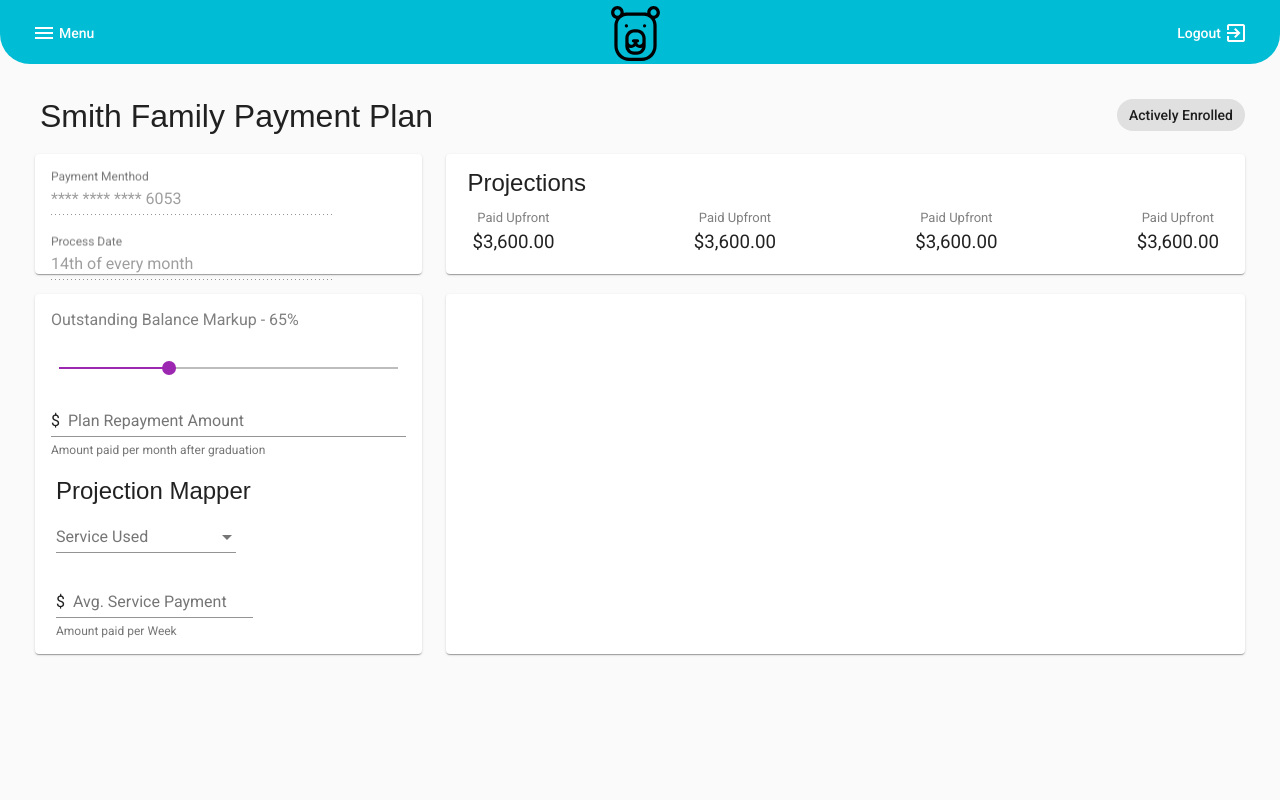
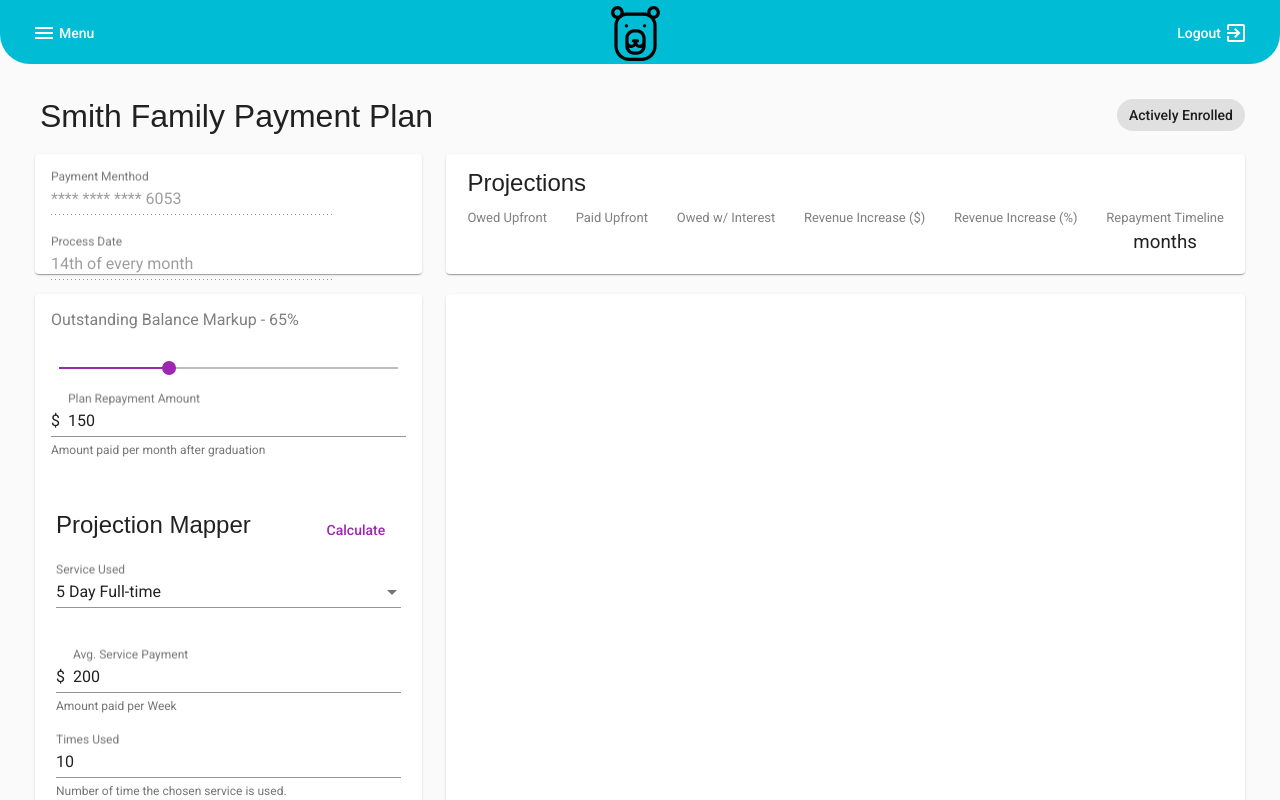
Before and after one commit to patrickstracey/bearcub, an Angular app in the folder frontend/: page /plans in a window 1280 px wide. Built offline with nearby package versions, Linux system fonts and the light colour scheme; a web font is replaced by a local one.

Commit message:
projections working

```diff
--- a/frontend/src/app/app.module.ts
+++ b/frontend/src/app/app.module.ts
@@ -15,6 +15,7 @@ import { GeneratorComponent } from './payment-plan/generator/generator.component
 import { LoginComponent } from './auth/login/login.component';
 import { ToolbarComponent } from './navigation/toolbar/toolbar.component';
 import { SidenavListComponent } from './navigation/sidenav-list/sidenav-list.component';
+import { FormsModule } from '@angular/forms';
 
 @NgModule({
   declarations: [
@@ -34,7 +35,8 @@ import { SidenavListComponent } from './navigation/sidenav-list/sidenav-list.com
     BrowserModule,
     AppRoutingModule,
     BrowserAnimationsModule,
-    MaterialModule
+    MaterialModule,
+    FormsModule
   ],
   providers: [],
   bootstrap: [AppComponent]
--- a/frontend/src/app/payment-plan/generator/generator.component.html
+++ b/frontend/src/app/payment-plan/generator/generator.component.html
@@ -21,23 +21,31 @@
     </mat-card>
 
     <mat-card id="plan-projections">
-        <h2 style="margin-bottom: 15px;">Projections</h2>
+        <h2 style="margin-bottom: 15px;" class="header">Projections</h2>
         <div class="holder">
             <div class=item>
-                <p class="subtext">Paid Upfront</p>
-                <h3>$3,600.00</h3>
+                <p class="subtext">Owed Upfront</p>
+                <h3>{{projection.owedUpfront | currency:'USD'}}</h3>
             </div>
             <div class=item>
                 <p class="subtext">Paid Upfront</p>
-                <h3>$3,600.00</h3>
+                <h3>{{projection.paidUpfront | currency:'USD'}}</h3>
             </div>
             <div class=item>
-                <p class="subtext">Paid Upfront</p>
-                <h3>$3,600.00</h3>
+                <p class="subtext">Owed w/ Interest</p>
+                <h3>{{projection.owedWithInterest | currency:'USD'}}</h3>
             </div>
             <div class=item>
-                <p class="subtext">Paid Upfront</p>
-                <h3>$3,600.00</h3>
+                <p class="subtext">Revenue Increase ($)</p>
+                <h3>{{projection.revenueIncrease | currency:'USD'}}</h3>
+            </div>
+            <div class=item>
+                <p class="subtext">Revenue Increase (%)</p>
+                <h3>{{projection.renvenueIncreasePercentage | percent: '1.1-1'}}</h3>
+            </div>
+            <div class=item>
+                <p class="subtext">Repayment Timeline</p>
+                <h3>{{projection.repaymentTimeline | number:'1.0-0'}} months</h3>
             </div>
         </div>
 
@@ -45,43 +53,46 @@
 
     <mat-card id="inputs-panel">
         <div class="plan-inputs">
-            <span class="subtext">Outstanding Balance Markup - 65%</span>
+            <span class="subtext">Outstanding Balance Markup - {{ markupPercentage }}%</span>
             <mat-slider
                 max=200
                 min=0
                 step=1
                 thumbLabel=true
                 tickInterval=10
-                value=65
-                style="margin-top: 15px;">
+                [(ngModel)]= "markupPercentage"
+                style="margin-top: 15px;"
+                (change)="yell()">
             </mat-slider>
             <mat-form-field>
                 <mat-label>Plan Repayment Amount</mat-label>
                 <span matPrefix>$ &nbsp;</span>
-                <input matInput placeholder="Ex: 100.00" type="number">
+                <input matInput placeholder="Ex: 100.00" type="number" [(ngModel)]="repaymentAmount">
                 <mat-hint>Amount paid per month after graduation</mat-hint>
             </mat-form-field>
         </div>
 
         <div class="mapper">
-            <h2>Projection Mapper</h2>
-            <form class="projection-form">
+            <h2 class="header">Projection Mapper<button mat-button color="accent" (click)="calculateProjections()">Calculate</button></h2>
+            <div class="projection-form">
                 <mat-form-field>
                     <mat-label>Service Used</mat-label>
-                    <mat-select [(value)]="selected">
-                        <mat-option value="5DF">5 Day Full-time</mat-option>
-                        <mat-option value="4DF">4 Day Full-time</mat-option>
-                        <mat-option value="3DF">3 Day Full-time</mat-option>
-                        <mat-option value="2DF">2 Day Full-time</mat-option>
+                    <mat-select [(ngModel)]="selectedService">
+                        <mat-option *ngFor="let service of services" [value]="service">{{service.name}}</mat-option>
                     </mat-select>
                 </mat-form-field>
                 <mat-form-field>
                     <mat-label>Avg. Service Payment</mat-label>
                     <span matPrefix>$ &nbsp;</span>
-                    <input matInput placeholder="Ex: 100.00" type="number">
+                    <input matInput placeholder="Ex: 100.00" type="number" [(ngModel)]="avgUpfrontAmount">
                     <mat-hint>Amount paid per Week</mat-hint>
                 </mat-form-field>
-        </form>
+                <mat-form-field>
+                    <mat-label>Times Used</mat-label>
+                    <input matInput placeholder="Ex: 20" type="number" [(ngModel)]="timesUsed">
+                    <mat-hint>Number of time the chosen service is used.</mat-hint>
+                </mat-form-field>
+            </div>
 
         </div>
 
--- a/frontend/src/app/payment-plan/generator/generator.component.scss
+++ b/frontend/src/app/payment-plan/generator/generator.component.scss
@@ -20,15 +20,23 @@
 
 .projection-form{
     width: 100%;
+    display: flex;
+    flex-direction: column;
 }
 
 .projection-form > * {
+    margin-top: 10px;
+    margin-bottom: 10px;
     padding-left: 5px;
     padding-right: 5px;
 }
 
 .subtext {
     color: grey;
+}
+
+.mapper {
+    margin-top: 50px;
 }
 
 
@@ -56,6 +64,10 @@
                 text-align: center;
             }
 
+            h3{
+                text-align: center;
+            }
+
         }
 
     }
--- a/frontend/src/app/payment-plan/generator/generator.component.ts
+++ b/frontend/src/app/payment-plan/generator/generator.component.ts
@@ -2,6 +2,20 @@ import { Component, OnInit } from '@angular/core';
 
 
 //For building out and assigning payment plans to a family
+
+interface serviceTemplate {
+  name: string;
+  amount: number;
+}
+
+interface Projection {
+  owedUpfront: number;
+  paidUpfront: number;
+  owedWithInterest: number;
+  revenueIncrease: number;
+  renvenueIncreasePercentage: number;
+  repaymentTimeline: number;
+}
 
 @Component({
   selector: 'app-generator',
@@ -10,9 +24,45 @@ import { Component, OnInit } from '@angular/core';
 })
 export class GeneratorComponent implements OnInit {
 
-  constructor() { }
+  markupPercentage: number = 65;
+  repaymentAmount: number = 150;
+  avgUpfrontAmount: number = 200;
+  timesUsed: number = 10;
+  services : serviceTemplate[] = [
+    {name: "5 Day Full-time", amount: 350},
+    {name: "4 Day Full-time", amount: 300},
+    {name: "3 Day Full-time", amount: 250},
+    {name: "2 Day Full-time", amount: 200},
+    {name: "1 Day Full-time", amount: 150}
+  ];
+  selectedService: serviceTemplate = this.services[0];
+//--//
+  projection: Projection = {
+    owedUpfront: null,
+    paidUpfront: null,
+    owedWithInterest: null,
+    revenueIncrease: null,
+    renvenueIncreasePercentage: null,
+    repaymentTimeline: null
+  };
+
+
+  constructor() {
+  }
 
   ngOnInit() {
   }
 
+  calculateProjections(){
+
+    this.projection.owedUpfront = this.selectedService.amount * this.timesUsed;
+    this.projection.paidUpfront =  this.avgUpfrontAmount * this.timesUsed;
+    this.projection.owedWithInterest = (this.projection.owedUpfront - this.projection.paidUpfront) * (1 + (this.markupPercentage/100));
+    this.projection.revenueIncrease = this.projection.owedWithInterest - (this.projection.owedUpfront - this.projection.paidUpfront);
+    this.projection.renvenueIncreasePercentage = (this.projection.revenueIncrease/this.projection.owedUpfront);
+    this.projection.repaymentTimeline = this.projection.owedWithInterest/this.repaymentAmount;
+
+    console.log(this.projection);
+  }
+
 }
```
